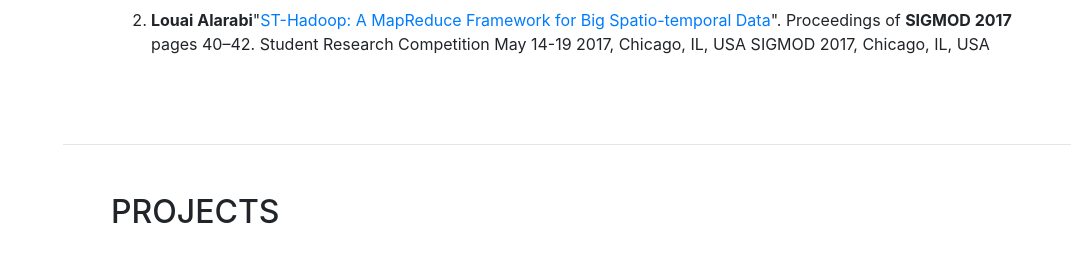
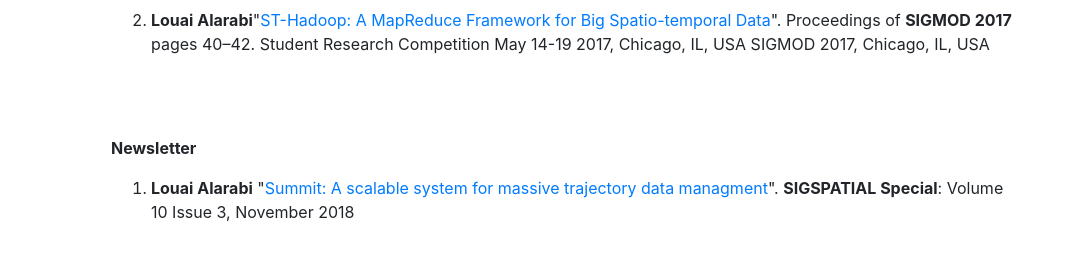
Before and after one commit to lmarabi/lmarabi.github.io, a website with bundled scripts: page index.html in a window 1280 px wide. Shown: the part 4940-5217 px from the top of the page, without its empty margins (209-1280 px from the left). Built offline with nearby package versions, Linux system fonts and the light colour scheme; a web font is replaced by a local one.

Commit message:
add SIGSPATIAL newsletter

```diff
--- a/index.html
+++ b/index.html
@@ -277,6 +277,18 @@
 
 
 
+	<p class="p2"><span class="s4"></span><br></p>
+		<p class="p3"><span class="s1"><b>Newsletter</b></span></p>
+		<ol class="ol1">
+
+			<li class="li3"><span class="s3"><b></b></span><span class="s4"><b>Louai Alarabi</b> "<a href="papers/summit_newsletter-sigspatial18.pdf"><span class="s5">Summit: A scalable system for massive trajectory data managment</span></a>". <b>SIGSPATIAL Special</b>: Volume 10 Issue 3, November 2018<br><br></span></li>
+
+
+
+		</ol>
+
+
+
 
       </section>
 
```
